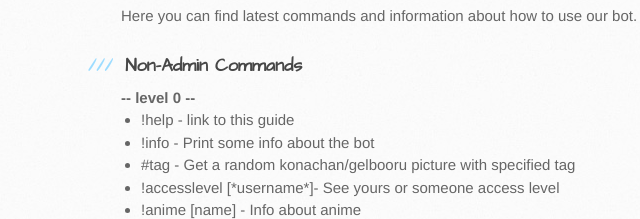
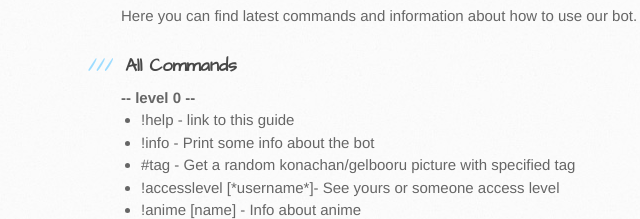
Before and after one commit to llsg/llsgbot, a plain HTML site: page index.html in a window 1280 px wide. Shown: the part 252-471 px from the top of the page, 49-689 px from the left. Drawn offline with Linux system fonts and the light colour scheme.

Commit message:
Update index.html

```diff
--- a/index.html
+++ b/index.html
@@ -33,7 +33,7 @@
 <p>Here you can find latest commands and information about how to use our bot.</p>
 
 <h3>
-<a id="designer-templates" class="anchor" href="#designer-templates" aria-hidden="true"><span aria-hidden="true" class="octicon octicon-link"></span></a>Non-Admin Commands</h3>
+<a id="designer-templates" class="anchor" href="#designer-templates" aria-hidden="true"><span aria-hidden="true" class="octicon octicon-link"></span></a>All Commands</h3>
 
 <p>
 <b>-- level 0 --</b>
```
